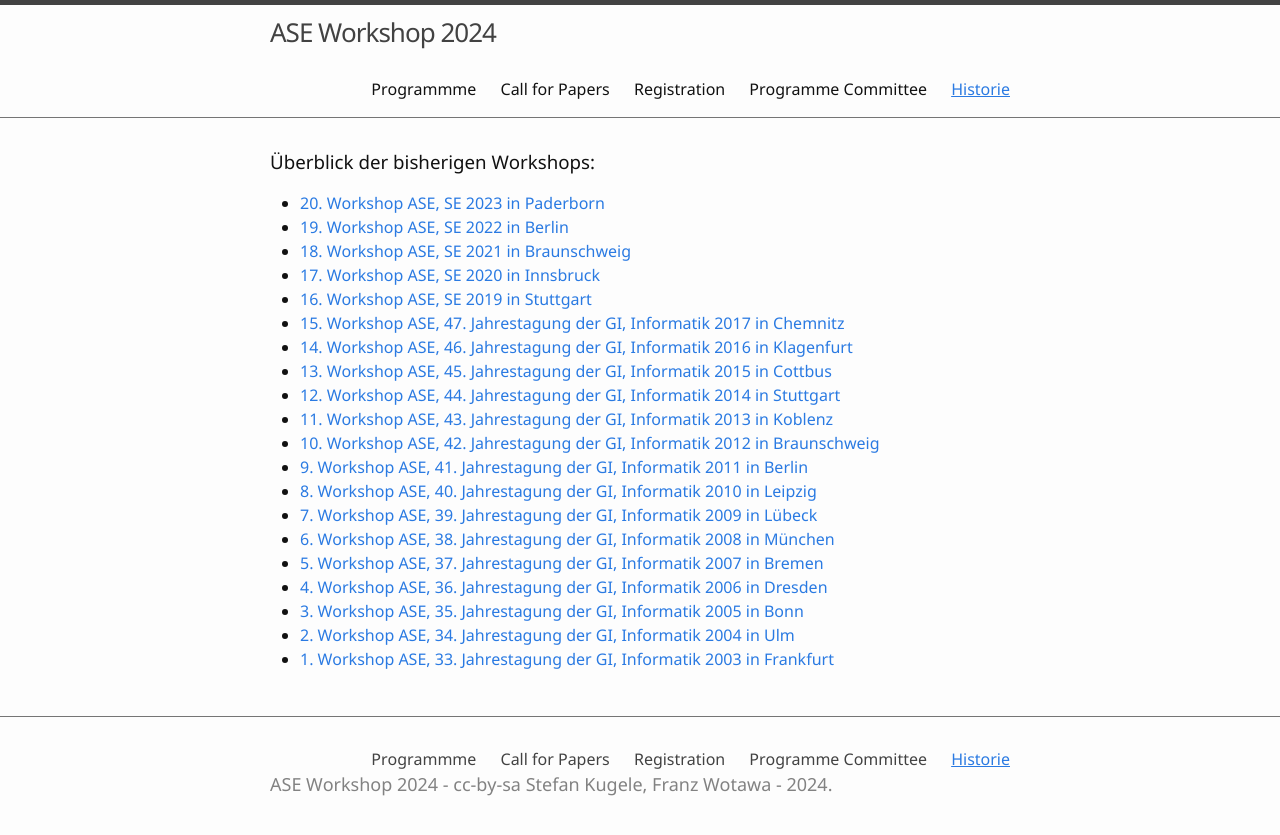
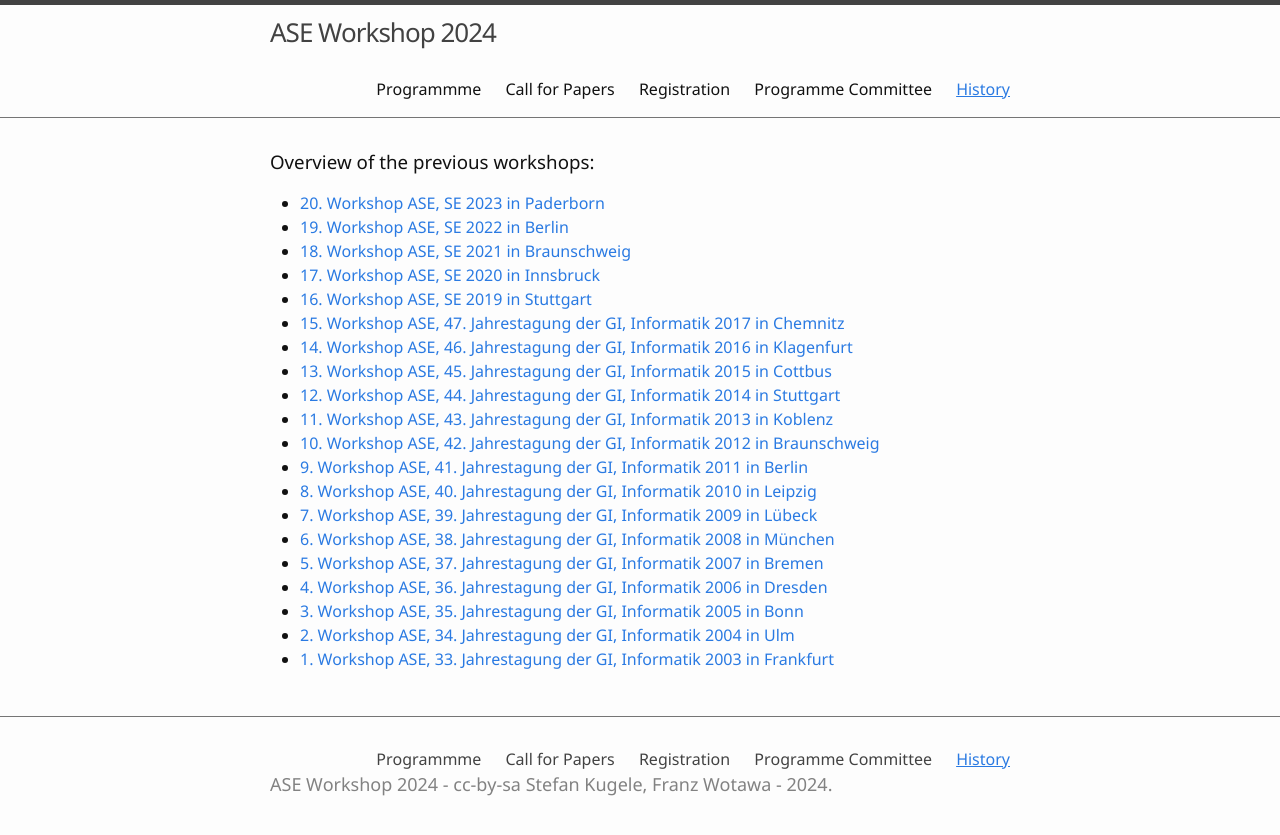
Before and after one commit to ASE-Workshop/2024, a Jekyll site: the page built from 3-historie.md, in a window 1280 px wide. Shown: the top 835 px of the page. Built offline with Jekyll 4.4.1, drawn with Linux system fonts in a browser that asks for light colours.

Commit message:
Update 3-historie.md

```diff
--- a/3-historie.md
+++ b/3-historie.md
@@ -1,9 +1,9 @@
 ---
-title: Historie
+title: History
 nav: true
 ---
 
-### Überblick der bisherigen Workshops:
+### Overview of the previous workshops:
 
 - [20. Workshop ASE, SE 2023 in Paderborn](https://ase-workshop.github.io/2023/)
 - [19. Workshop ASE, SE 2022 in Berlin](https://ase-workshop.github.io/2022/)
```
